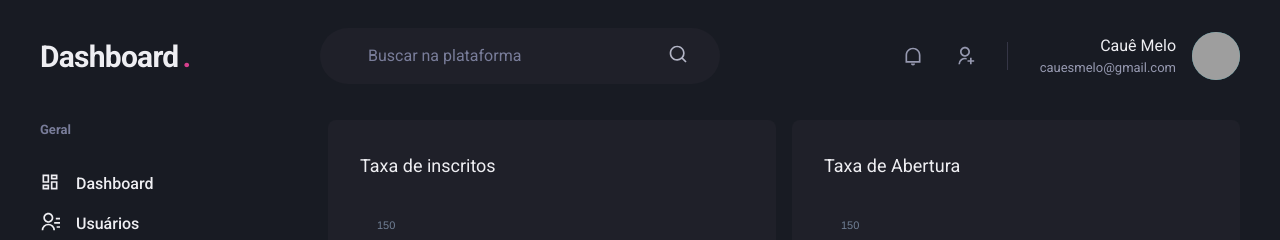
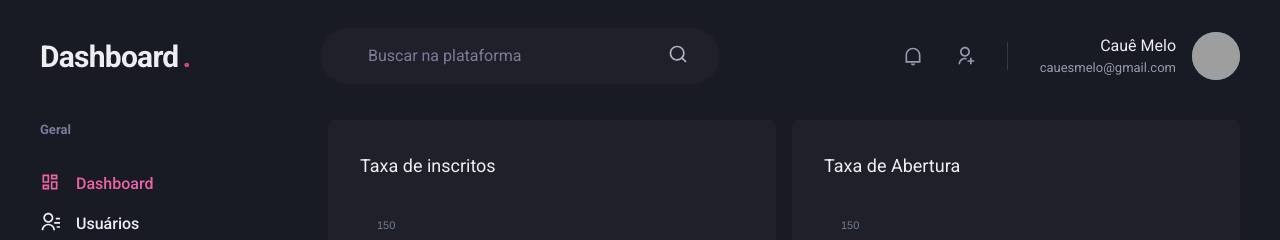
Before and after one commit to cauesmelo/dashboard-next, a Next.js app: page /dashboard in a window 1280 px wide. Shown: the top 240 px of the page. Built offline with nearby package versions, Linux system fonts and the light colour scheme; grey boxes are pictures that could not be loaded.

Commit message:
feat: add active link

```diff
--- /dev/null
+++ b/src/components/ActiveLink.tsx
@@ -0,0 +1,35 @@
+import Link, { LinkProps } from 'next/link';
+import { useRouter } from 'next/router';
+import { cloneElement, ReactElement } from 'react';
+
+interface ActiveLinkProps extends LinkProps {
+  children: ReactElement;
+  shouldMatchExactHref?: boolean;
+}
+
+export const ActiveLink = (
+  { children, shouldMatchExactHref = false, ...rest }
+    : ActiveLinkProps) => {
+
+  const { asPath } = useRouter();
+
+  let isActive = false;
+
+  if (shouldMatchExactHref && (asPath === rest.href || asPath === rest.as)) {
+    isActive = true;
+  }
+
+  if (!shouldMatchExactHref &&
+    (asPath.startsWith(String(rest.href))
+      || asPath.startsWith(String(rest.as)))) {
+    isActive = true;
+  }
+
+  return (
+    <Link {...rest}>
+      {cloneElement(children, {
+        color: isActive ? 'pink.400' : 'gray.50'
+      })}
+    </Link>
+  )
+}
--- a/src/components/Sidebar/NavLink.tsx
+++ b/src/components/Sidebar/NavLink.tsx
@@ -1,6 +1,6 @@
 import { Text, Link as ChakraLink, Icon, LinkProps as ChakraLinkProps } from '@chakra-ui/react';
-import { ElementType } from 'react';
-import Link from 'next/link';
+import React, { ElementType } from 'react';
+import { ActiveLink } from '../ActiveLink';
 
 interface NavLinkProps extends ChakraLinkProps {
   icon: ElementType;
@@ -10,13 +10,13 @@
 
 export const NavLink = ({ icon, children, href, ...rest }: NavLinkProps) => {
   return (
-    <Link href={href} passHref>
+    <ActiveLink href={href} passHref>
       <ChakraLink display="flex" align="center" {...rest}>
         <Icon as={icon} fontSize="20" />
         <Text ml="4" fontWeight="medium">
           {children}
         </Text>
       </ChakraLink>
-    </Link>
+    </ActiveLink>
   )
 }
```
